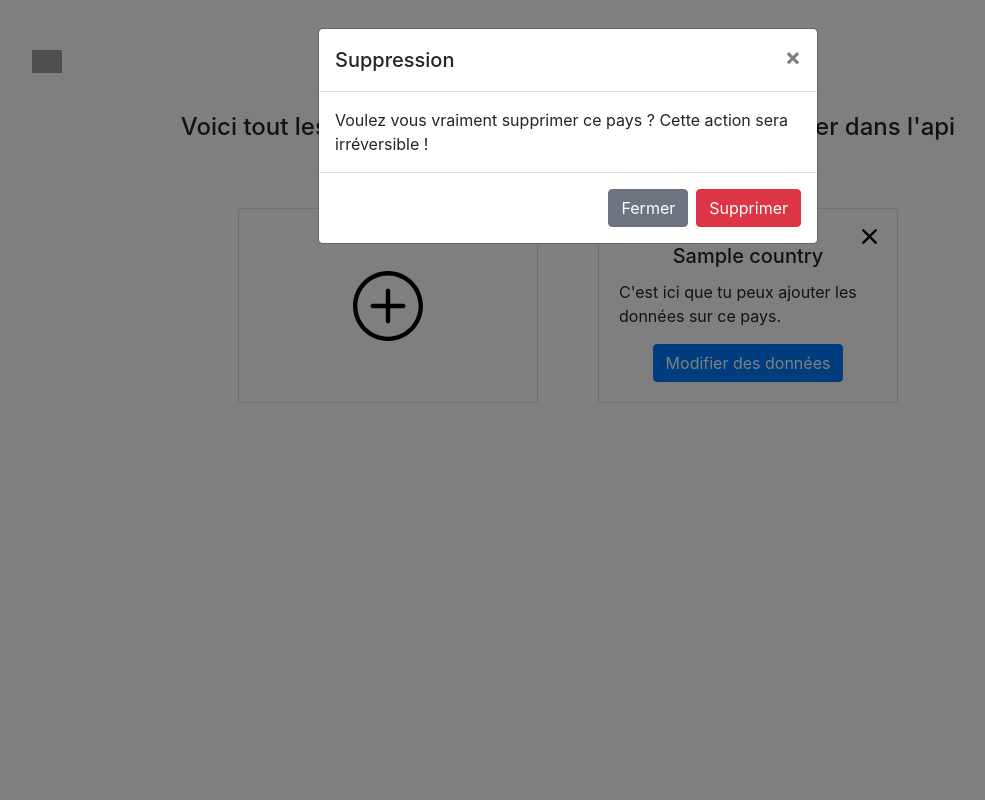
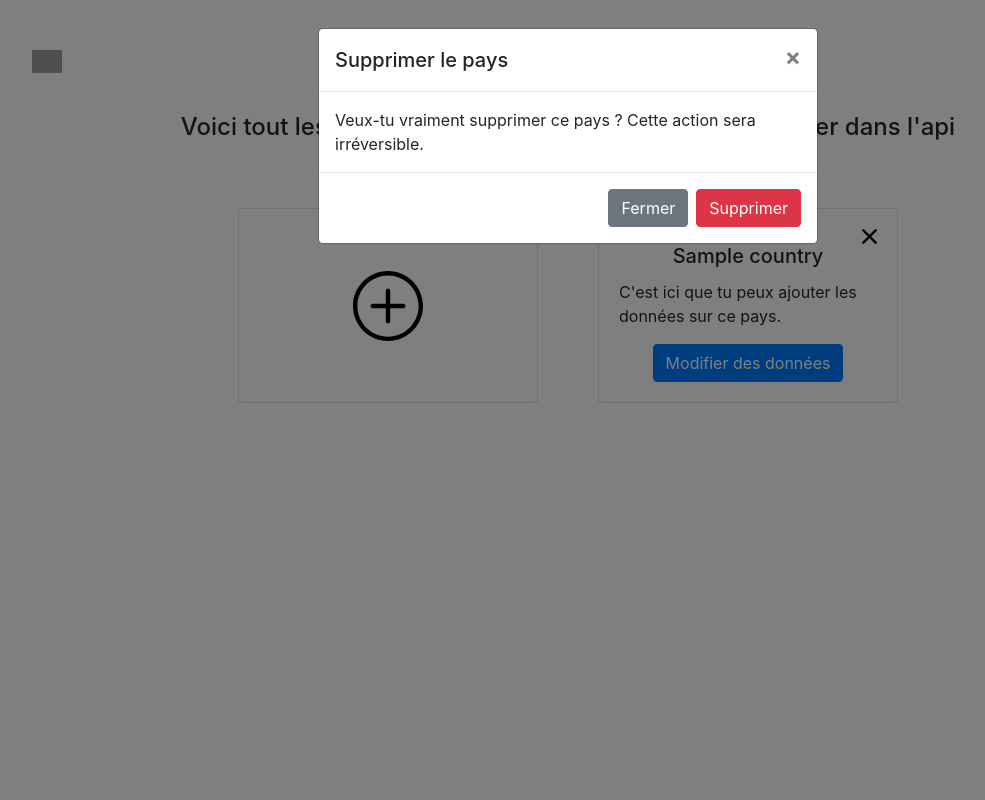
Before and after one commit to Projet-fin-annee/back-office, a PHP site: template src/views/viewCountries.php in a window 1280 px wide, after a click that opens the changed part. Shown: the whole page, without its empty margins (72-1057 px from the left). Run offline with PHP 8.4, Linux system fonts and the light colour scheme; the template is opened without the code that fills it: most values are stand-ins (such as "Sample title", 1, 10 or a date in 2020); grey boxes are pictures that could not be loaded.

Commit message:
fix style and php

```diff
--- a/src/models/CountriesManager.php
+++ b/src/models/CountriesManager.php
@@ -13,9 +13,6 @@ class CountriesManager extends Model
 
   public function deleteCountry($countryId)
   {
-
-
-    return $this->deleteOneCountry("countries",$countryId);
+    return $this->deleteOneCountry("countries", $countryId);
   }
-
 }
--- a/src/views/viewCountries.php
+++ b/src/views/viewCountries.php
@@ -22,13 +22,13 @@
     <div class="modal-dialog">
       <div class="modal-content">
         <div class="modal-header">
-        <h5 class="modal-title" id="staticBackdropLabel">Suppression</h5>
+          <h5 class="modal-title" id="staticBackdropLabel">Supprimer le pays</h5>
           <button type="button" class="close" data-dismiss="modal" aria-label="Close">
             <span aria-hidden="true">&times;</span>
           </button>
         </div>
         <div class="modal-body">
-        Voulez vous vraiment supprimer ce pays ? Cette action sera irréversible !
+          Veux-tu vraiment supprimer ce pays ? Cette action sera irréversible.
         </div>
         <form class="modal-footer" id="deleteForm" method="post">
           <button type="button" class="btn btn-secondary" data-dismiss="modal">Fermer</button>
@@ -67,7 +67,7 @@
             <div id="crossDeleteCountry" class="card-head" data-target="#staticBackdrop" data-toggle="modal" data-countryId=<?= $country["id"]; ?>>
               <img src="assets/img/close.svg" alt="" />
             </div>
-            <h5 class="card-title"><?= $country["title"]; ?></h5>
+            <h5 class="card-title"><?= $country["country"]; ?></h5>
             <p class="card-text">
               C'est ici que tu peux ajouter les données sur ce pays.
             </p>
```
Lines whose indentation alone changed are shown as unchanged.
